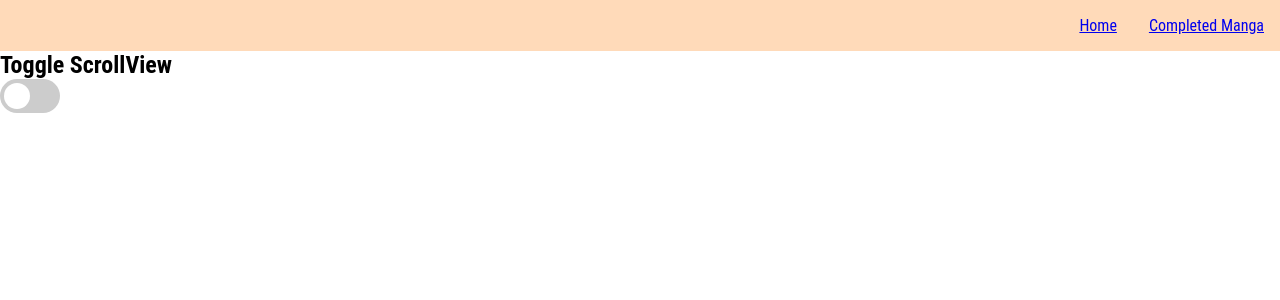
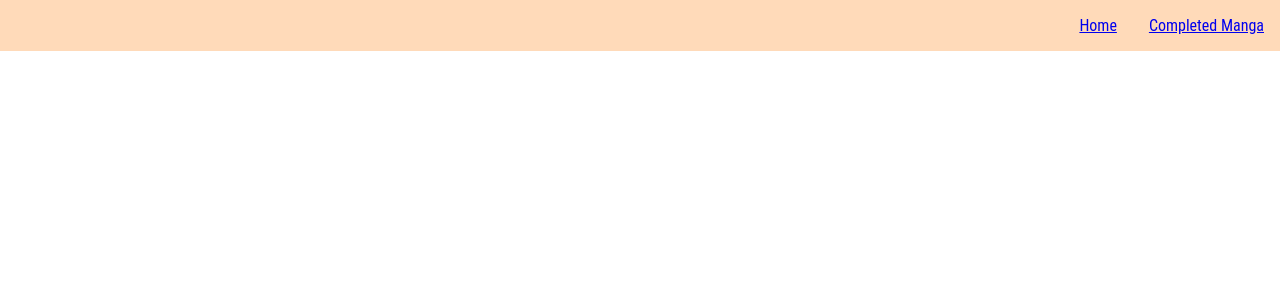
Before and after one commit to JeffreyHuangToronto/MangaCloudWeb, a Flask app: template templates/MangaReader.html in a window 1280 px wide. Shown: the top 300 px of the page. Run offline with Flask 2, Linux system fonts and the light colour scheme; the template is opened without the code that fills it: most values are stand-ins (such as "Sample title", 1, 10 or a date in 2020).

Commit message:
Images now take full length of page if device is small. Removed the toggle button for scroll view and single view.

```diff
--- a/static/index.css
+++ b/static/index.css
@@ -2,6 +2,7 @@
 
 body {
     margin: 0;
+    width: 100%;
 }
 
 .container {
@@ -111,76 +112,18 @@ h6 {
     align-items: center;
 }
 
-@media only screen and (min-width: 320px) and (max-width: 576px) {
+@media only screen and (max-width: 500px) {
+    img {
+        width: 70%;
+        height: auto;
+    }
 }
-#manga-pages img {
-    width: min-content;
-    height: min-content;
-    max-width: 100%;
-    max-height: 100%;
+
+@media only screen and (max-width: 800px) {
+    img {
+        width: 100%;
+        height: auto;
+    }
 }
 
 /* ------------------------------------------------- */
-
-/* The switch - the box around the slider */
-.switch {
-    position: relative;
-    display: inline-block;
-    width: 60px;
-    height: 34px;
-}
-
-/* Hide default HTML checkbox */
-.switch input {
-    opacity: 0;
-    width: 0;
-    height: 0;
-}
-
-/* The slider */
-.slider {
-    position: absolute;
-    cursor: pointer;
-    top: 0;
-    left: 0;
-    right: 0;
-    bottom: 0;
-    background-color: #ccc;
-    -webkit-transition: 0.4s;
-    transition: 0.4s;
-}
-
-.slider:before {
-    position: absolute;
-    content: "";
-    height: 26px;
-    width: 26px;
-    left: 4px;
-    bottom: 4px;
-    background-color: white;
-    -webkit-transition: 0.4s;
-    transition: 0.4s;
-}
-
-input:checked + .slider {
-    background-color: #2196f3;
-}
-
-input:focus + .slider {
-    box-shadow: 0 0 1px #2196f3;
-}
-
-input:checked + .slider:before {
-    -webkit-transform: translateX(26px);
-    -ms-transform: translateX(26px);
-    transform: translateX(26px);
-}
-
-/* Rounded sliders */
-.slider.round {
-    border-radius: 34px;
-}
-
-.slider.round:before {
-    border-radius: 50%;
-}
--- a/static/script.js
+++ b/static/script.js
@@ -92,26 +92,24 @@ function displayMangaPages(manga) {
     for (page_url in manga.manga_pages) {
         let img = document.createElement("img");
         img.src = manga.manga_pages[page_url];
+        console.log("Dimensions: ", img.width, img.height);
         scrollviewdiv.appendChild(img);
     }
 
     // Single View
-    img.src = manga.manga_pages[0];
-    img.onclick = () => {
-        console.log("click");
-        p++;
-        document.getElementById("single-page").src = manga.manga_pages[p];
-    };
+    // img.src = manga.manga_pages[0];
+    // img.onclick = () => {
+    //     console.log("click");
+    //     p++;
+    //     document.getElementById("single-page").src = manga.manga_pages[p];
+    // };
 }
 
-function toggle() {
-    let singleView = document.getElementById("single-page");
-    let scrollView = document.getElementById("scroll-view");
+// function toggle() {
+//     let singleView = document.getElementById("single-page");
+//     let scrollView = document.getElementById("scroll-view");
 
-    singleView.hidden = !singleView.hidden;
-    scrollView.hidden = !scrollView.hidden;
-    console.log(singleView.hidden, scrollView.hidden);
-}
-// function toggleView(){
-//     let button =
+//     singleView.hidden = !singleView.hidden;
+//     scrollView.hidden = !scrollView.hidden;
+//     console.log(singleView.hidden, scrollView.hidden);
 // }
--- a/templates/MangaReader.html
+++ b/templates/MangaReader.html
@@ -13,13 +13,6 @@
             <li><a href="/">Home</a></li>
             <li><a href="/CompletedManga">Completed Manga</a></li>
         </ul>
-        <!-- Rounded switch -->
-        <h2>Toggle ScrollView</h2>
-        <label class="switch">
-            <input type="checkbox" onclick="toggle()">
-            <span class="slider round"></span>
-        </label>
-
         <div id="manga-pages">
             <img id="single-page"></img>
         </div>
```
